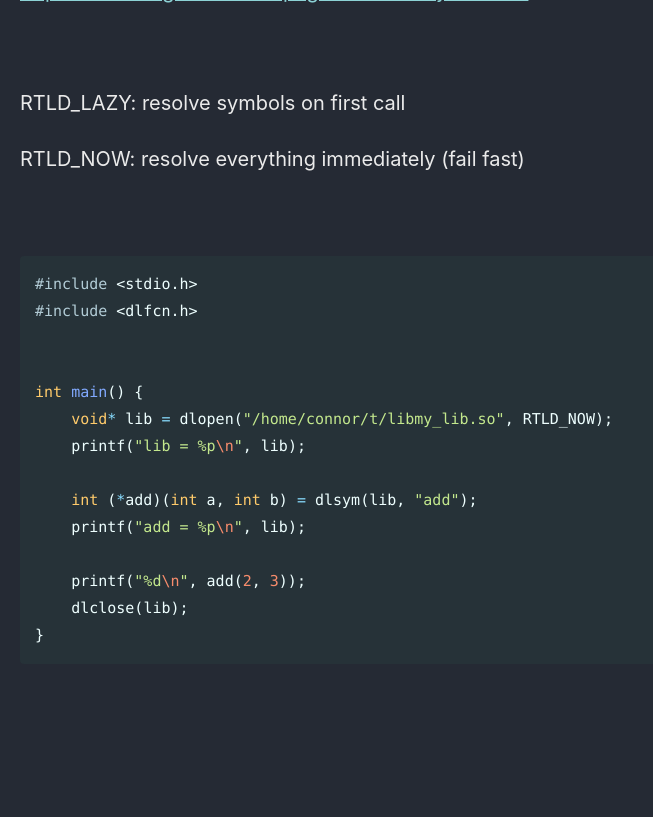
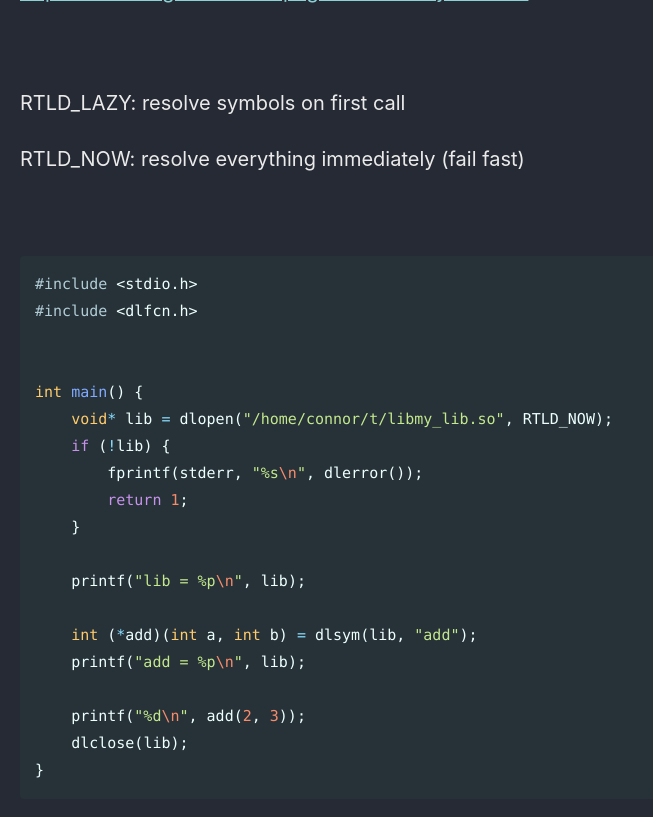
Before and after one commit to Connor-McCartney/Connor-McCartney.github.io, a Jekyll site: the page built from _pages/misc/C.md, in a window 1280 px wide and 900 px high, scrolled down 22098 px. Shown: the top 817 px of the window, without its empty margins (0-653 px from the left). Built offline with Jekyll 4.4.1, drawn with Linux system fonts in a browser that asks for light colours; cached includes are drawn as plain includes; before the commit the page ends 22863 px from its top, so only the background shows below that.

Commit message:
Update C.md

```diff
--- a/_pages/misc/C.md
+++ b/_pages/misc/C.md
@@ -903,6 +903,11 @@ RTLD_NOW: resolve everything immediately (fail fast)
 
 int main() {
     void* lib = dlopen("/home/connor/t/libmy_lib.so", RTLD_NOW);
+    if (!lib) {
+        fprintf(stderr, "%s\n", dlerror());
+        return 1;
+    }
+
     printf("lib = %p\n", lib);
 
     int (*add)(int a, int b) = dlsym(lib, "add");
```
